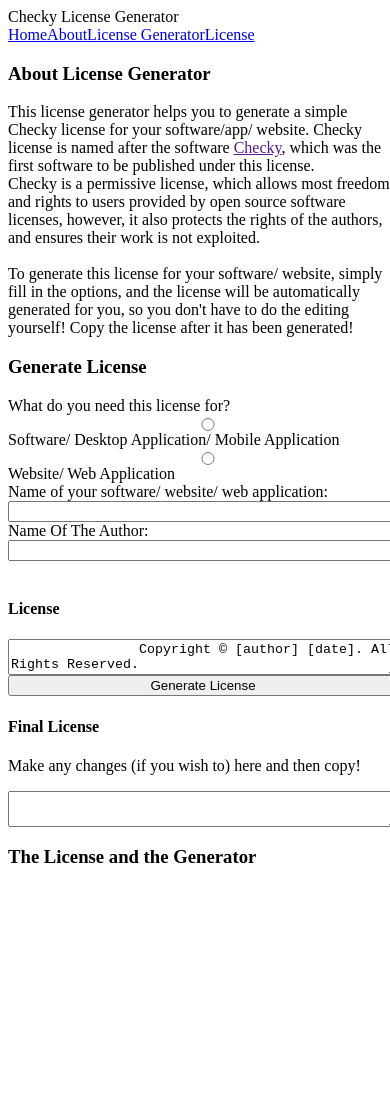
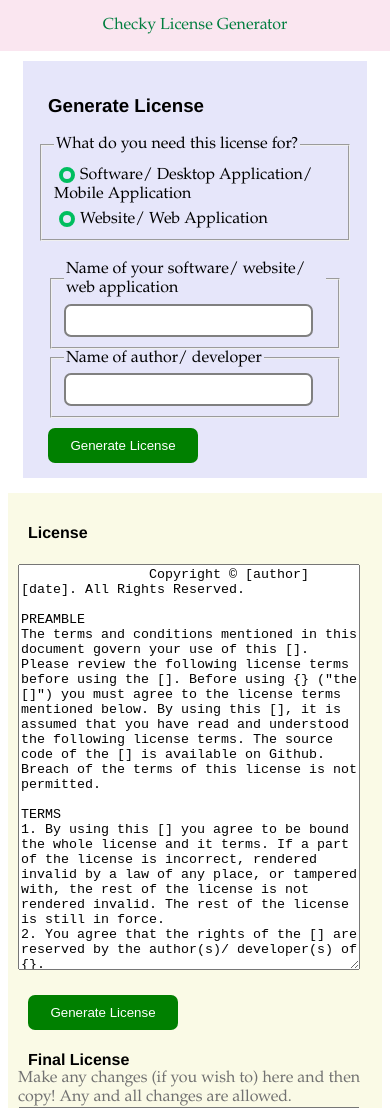
Before and after one commit to WalrusOnSeaIce/checkylicensegenerator, a plain HTML site: page index.html in a window 390 px wide. Shown: the top 1108 px of the page. Before the commit the page ends 886 px from the top, so only its background shows below. Drawn offline with Linux system fonts and the light colour scheme.

Commit message:
added css(style and responsiveness). added js(for user-friendliness)

```diff
--- a/index.html
+++ b/index.html
@@ -1,71 +1,116 @@
+<!DOCTYPE html>
 <html lang="en">
 <head>
     <meta charset="UTF-8">
     <meta name="viewport" content="width=device-width, initial-scale=1.0">
     <title>Checky License Generator</title>
     <style>
-        *{width: 100%;}
+        /*general*/
+        body {font-family: Garamond, Helvetica, Arial, sans-serif;}
+        h3,h4 {padding: 0px 10px; font-family: Helvetica, Ariel, sans-serif !important;}
+
+        /*header*/
+        header {position: fixed; background-color: #fae6f0; color: #017e3f !important; width: 100%; top: 0; left: 0; right: 0;}
+        header > #title {float: left; margin: 0; overflow: hidden; padding: 16px 18px;}
+        header > nav {float: right; margin: 0; padding: 16px 18px;}
+        header > nav > a {display: inline; text-decoration: none; color: #017e3f; padding: 16px 18px;}
+        header > nav > a:hover {background-color: #fafae6; color: #017e3f;}
+
+        /*license section*/
+        #main {display: flex; flex-wrap: wrap;}
+        #left, #right {width: 50%;}
+        #rawlicense, #finallicense {width: 95%; height: 400px; font-family: 'Courier New', Courier, monospace !important;}
+        #right > h4 {margin-bottom: 0;}
+        #message {color: rgb(113, 113, 113);}
+        #main {background-color: #FAFAE6; padding: 10px 10px;}
+        /*form*/
+        #form {margin: 15px; background-color: #e6e6fa; padding: 15px !important;}
+        #name, #author {transition: 0.5s; padding: 7px; border: 2px solid gray; width: 95%; outline: none; box-sizing: border-box; border-radius: 7px;}
+        #name:focus, #author:focus {border: 2px solid rgb(43, 43, 43); box-sizing: border-box;}
+        #forminput {display: flex; flex-wrap: wrap; padding: 10px; padding-top: 0px !important;}
+        #forminput > div {width: 50%;}
+        #submit,#submit2 {margin-left: 10px; padding: 10px; width: 150px; border: none; background-color: green; color: white; border-radius: 7px; cursor: pointer;}
+        #submit:hover,#submit2:hover {opacity: 80%;}
+        /*#type {padding: 10px;}*/
+        /*#opt1, #opt2 {padding-right: 10px;}*/
+        input[type=radio] {appearance: none; position:relative; top: 4px; transition: 0.2s all linear; margin-right: 5px; border-radius: 50%; border: 4px solid #00be5f; height: 16px; width: 16px;}
+        input[type=radio]:checked {border: 6px solid #00be5f;}
+
+        /*about section*/
+        #aboutpara, #form {padding: 0px 20px;}
+
+        /*responsive*/
+        @media (max-width: 846px) {
+            #forminput > div {width: 100%;}
+            #left, #right {width: 100%;}
+            #title {align-self: center;}
+        }
+        @media (max-width: 539px) {
+            #title {float: none !important;}
+            header {text-align: center !important;}
+            nav {display: none;}
+        }
     </style>
     <script>
         function generatelicense(){
+            /*getting date*/
             const d = new Date().getFullYear();
             const date = d.toString();
-            var opt = null;
             var type = null;
+            /*getting value of variables*/
             if (document.getElementById("opt1").checked){
-                opt = document.getElementById("opt1").value;
+                type = document.getElementById("opt1").value;
             }
             else if (document.getElementById("opt2").checked){
-                opt = document.getElementById("opt2").value;
+                type = document.getElementById("opt2").value;
             }
             else {
-                opt = document.getElementById("opt1").value;
-            }
-            if (opt == "opt1"){
-                type = "software";
-            }
-            else if (opt == "opt2"){
-                type = "website/ web application";
-            }
-            else {
-                type = "software";
+                type = document.getElementById("opt1").value;
             }
 
             const name = document.getElementById("name").value;
             const author = document.getElementById("author").value;
             var license = document.getElementById("rawlicense").innerHTML;
+            /*adding values to license*/
             license = license.replace('[date]', date);
             license = license.replace('[author]', author);
             license = license.replaceAll(/{}/g, name);
             license = license.replaceAll("[]", type);
+            license = license.replaceAll("@", type.toUpperCase())
+            /*copying to the final license*/
+            document.getElementById("finallicense").innerHTML = license;
 
-            document.getElementById("finallicense").innerHTML = license;
+            /*scroll function*/
+            var size = window.matchMedia("(max-width: 539px)")
+            if (size.matches){
+                document.getElementById("submit2").scrollIntoView();
+            }
+            else{
+                document.getElementById("submit").scrollIntoView();
+            }
     }
     </script>
 </head>
 <body>
     <header>
         <div id="title"><span>Checky License Generator</span></div>
-        <nav id="nav"><a href="./">Home</a><a href="#about">About</a><a href="#generator">License Generator</a><a href="#license">License</a></nav>
+        <nav id="nav"><a href="./">Home</a><a href="#about">About</a><a href="#generator">License Generator</a></nav>
     </header>
-    <section id="#about">
-        <h3>About License Generator</h3>
-        <p id="aboutpara">
-            This license generator helps you to generate a simple Checky license for your software/app/ website. Checky license is named after the software <a href="">Checky</a>, which was the first software to be published under this license. <br>
-            Checky is a permissive license, which allows most freedoms and rights to users provided by open source software licenses, however, it also protects the rights of the authors, and ensures their work is not exploited. <br>
-            <br> To generate this license for your software/ website, simply fill in the options, and the license will be automatically generated for you, so you don't have to do the editing yourself! Copy the license after it has been generated!
-            <br>
-        </p>
-    </section>
+    <br><br>
 
     <section id="generator">
+        <!--<h3>Generate License</h3>-->
+        <!--<p id="warning">WARNING: DO NOT EDIT THE BRACKETS([], {}, <>) OR REMOVE THEM, EXCEPT IF YOU ARE REMOVING SENTENCE, EXPRESSION OR LINE WHICH INCLUDES THEM. THESE BRACKETS WILL BE REPLACED IN THE LICENSE YOU WILL GET BY THE INFORMATION YOU WILL ENTER.</p>-->
+        <div id="form">
             <h3>Generate License</h3>
-        <!--<p id="warning">WARNING: DO NOT EDIT THE BRACKETS([], {}, <>) OR REMOVE THEM, EXCEPT IF YOU ARE REMOVING SENTENCE, EXPRESSION OR LINE WHICH INCLUDES THEM. THESE BRACKETS WILL BE REPLACED IN THE LICENSE YOU WILL GET BY THE INFORMATION YOU WILL ENTER.</p>-->
-
-        <label for="type">What do you need this license for? </label><input type="radio" name="type" id="opt1" value="opt1"><label for="opt1">Software/ Desktop Application/ Mobile Application</label><input type="radio" name="type" id="opt2" value="opt2"><label for="opt2">Website/ Web Application</label> <br>
-        <label for="name">Name of your software/ website/ web application: </label> <input type="text" name="name" id="name">
-        <label for="author">Name Of The Author: </label> <input type="text" name="author" id="author">
-        <br><br>
+            <fieldset id="radio"><legend id="type" for="type">What do you need this license for? </legend><input type="radio" name="type" id="opt1" value="software"><label for="opt1" id="opt1">Software/ Desktop Application/ Mobile Application</label><br><input type="radio" name="type" id="opt2" value="website/ web application"><label for="opt2" id="opt2">Website/ Web Application</label></fieldset> <br>
+            <div id="forminput">
+                <div><!--<label for="name">Name of your software/ website/ web application: </label><br>--><fieldset><legend>Name of your software/ website/ web application</legend><input type="text" name="name" id="name"></fieldset></div>
+                <div><!--<label for="author">Name Of The Author: </label><br>--><fieldset><legend>Name of author/ developer</legend><input type="text" name="author" id="author"></fieldset></div>
+            </div>
+            <button id = "submit" type="submit" onclick="generatelicense()">Generate License</button>
+        </div>
+        <section id="main">
             <div id="left">
                 <h4>License</h4>
                 <textarea id="rawlicense">
@@ -93,26 +138,37 @@ YOUR RIGHTS
 
 
 
-THE [] IS PROVIDED “AS IS”, WITHOUT WARRANTY OF ANY KIND, EXPRESS OR IMPLIED, INCLUDING BUT NOT LIMITED TO THE WARRANTIES OF MERCHANTABILITY, FITNESS FOR A PARTICULAR PURPOSE AND NONINFRINGEMENT. IN NO EVENT SHALL THE AUTHOR(S) OR COPYRIGHT HOLDER(S) BE LIABLE FOR ANY CLAIM, DAMAGES OR OTHER LIABILITY, WHETHER IN AN ACTION OF CONTRACT, TORT OR OTHERWISE, ARISING FROM, OUT OF OR IN CONNECTION WITH THE [] OR THE USE OR OTHER DEALINGS IN THE [].
+THE @ IS PROVIDED “AS IS”, WITHOUT WARRANTY OF ANY KIND, EXPRESS OR IMPLIED, INCLUDING BUT NOT LIMITED TO THE WARRANTIES OF MERCHANTABILITY, FITNESS FOR A PARTICULAR PURPOSE AND NONINFRINGEMENT. IN NO EVENT SHALL THE AUTHOR(S) OR COPYRIGHT HOLDER(S) BE LIABLE FOR ANY CLAIM, DAMAGES OR OTHER LIABILITY, WHETHER IN AN ACTION OF CONTRACT, TORT OR OTHERWISE, ARISING FROM, OUT OF OR IN CONNECTION WITH THE @ OR THE USE OR OTHER DEALINGS IN THE @.
 
 Feel free to contact the author(s) of {} if you have any doubt regarding the license.
 ---END OF LICENSE---
 
 Thanks for reading the license! Enjoy using {}!
-            </textarea> <br>
-            <button type="submit" onclick="generatelicense()">Generate License</button>
+                </textarea> <br><br>
+                <button id ="submit2" type="submit" onclick="generatelicense()">Generate License</button>
             </div>
             <div id="right">
                 <h4>Final License</h4>
-            <p id="message">Make any changes (if you wish to) here and then copy!</p>
+                <span id="message">Make any changes (if you wish to) here and then copy! Any and all changes are allowed.</span>
                 <textarea name="finallicense" id="finallicense" editable>
                 </textarea>
             </div>
         </section>
+    </section>
 
-    <section id="license">
-        <h3>The License and the Generator</h3>
-
+    <section id="about">
+        <h3>About License Generator</h3>
+        <p id="aboutpara">
+            This license generator helps you to generate a simple Checky license for your software/app/ website. Checky license is named after the software <a href="">Checky</a>, which was the first software to be published under this license. <br>
+            Checky is a permissive license, which allows most freedoms and rights to users provided by open source software licenses, however, it also protects the rights of the authors, and ensures their work is not exploited. <br>
+            <br> To generate this license for your software/ website, simply fill in the options, and the license will be automatically generated for you, so you don't have to do the editing yourself! Copy the license after it has been generated!
+        </p>
     </section>
+    <br>
+    <hr>
+    <footer>
+        <p>Source code of the generator and the license that governs the use of this website/ web application can be found on <a href="https://github.com/WalrusOnSeaIce/checkylicensegenerator/" target="_blank" rel="noopener">Github</a>.</p>
+        <span id="copyright">Copyright © WalrusOnSeaIce 2024. All Rights Reserved.</span>
+    </footer>
 </body>
 </html>
```
Lines whose indentation alone changed are shown as unchanged.
